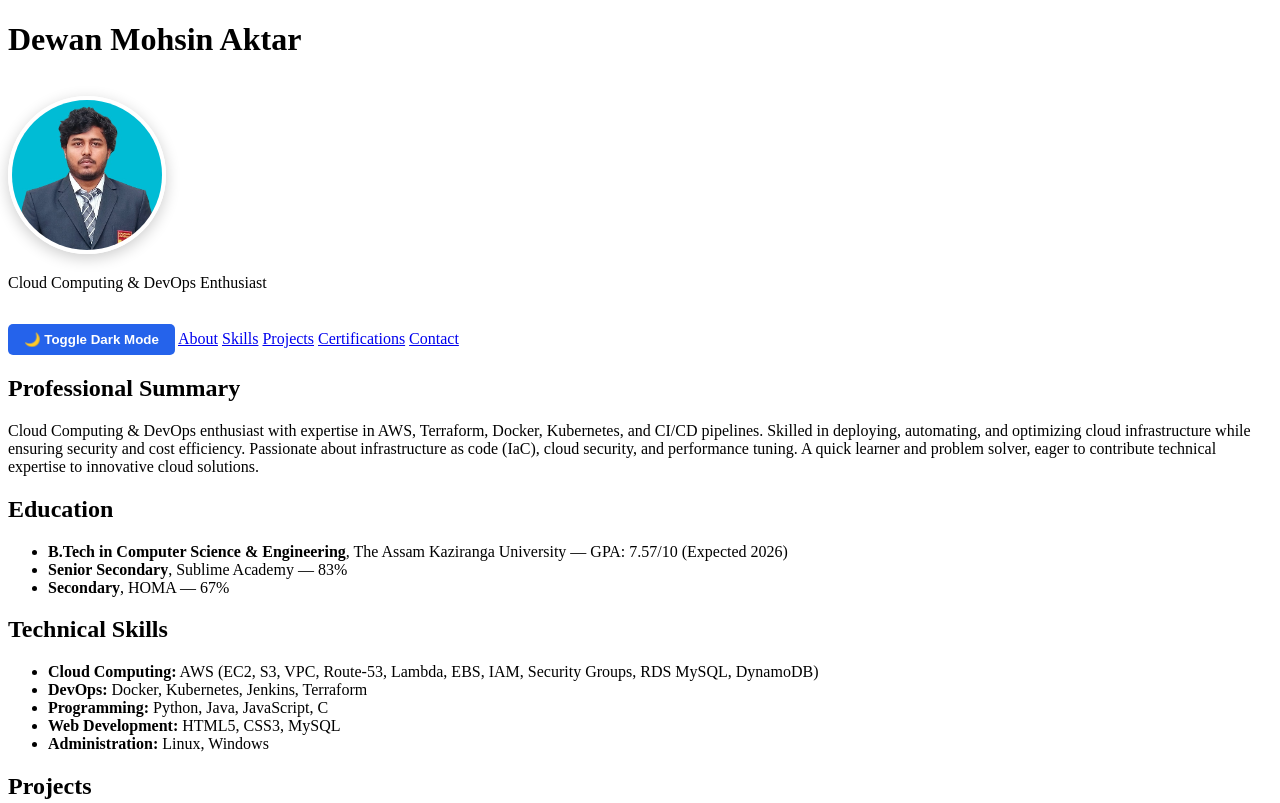
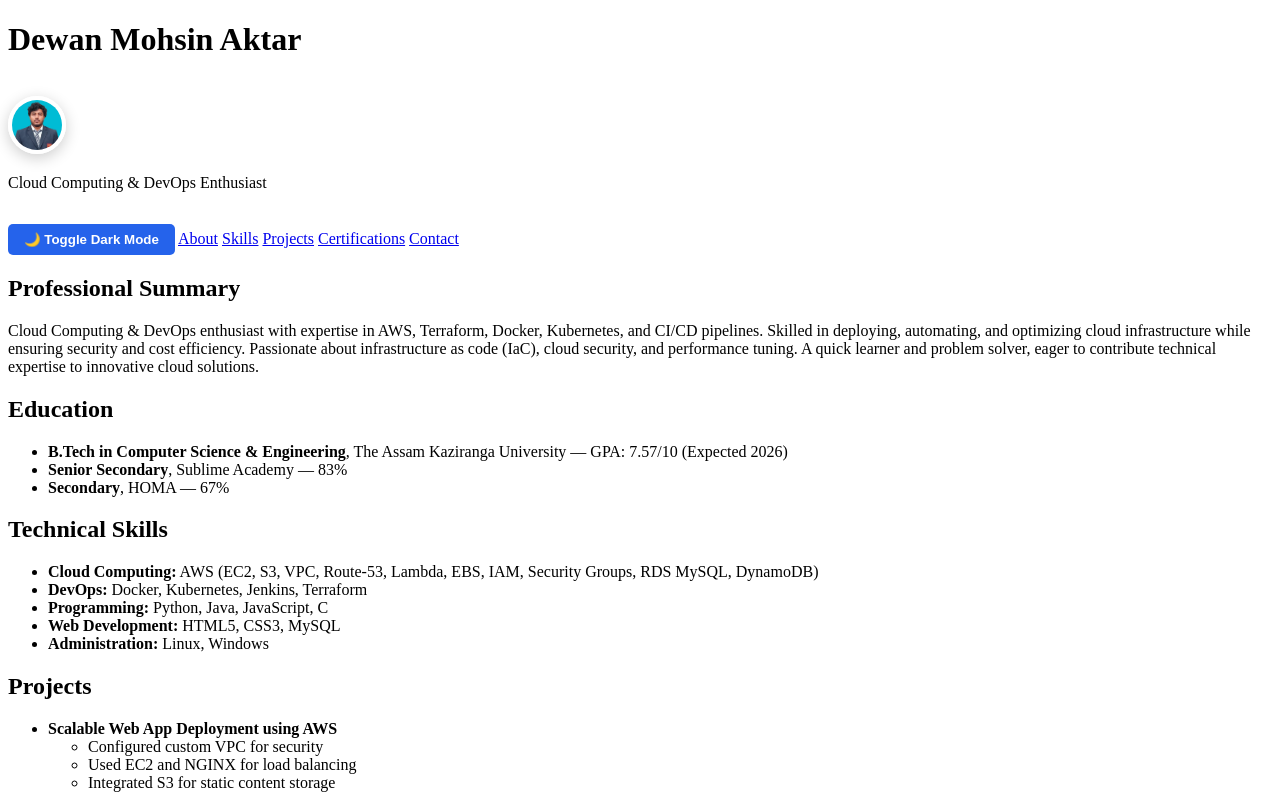
Before and after one commit to Dewanmaktar/Dewanmaktar.github.io, a plain HTML site: page index.html in a window 1280 px wide. Shown: the top 803 px of the page. Drawn offline with nearby package versions, Linux system fonts and the light colour scheme.

Commit message:
style.css

```diff
--- a/style.css
+++ b/style.css
@@ -39,8 +39,8 @@ body.dark nav a {
   margin-top: 1rem;
 }
 .profile-pic {
-  width: 150px;
-  height: 150px;
+  width: 50px;
+  height: 50px;
   border-radius: 50%;
   object-fit: cover;
   margin-top: 1rem;
```
